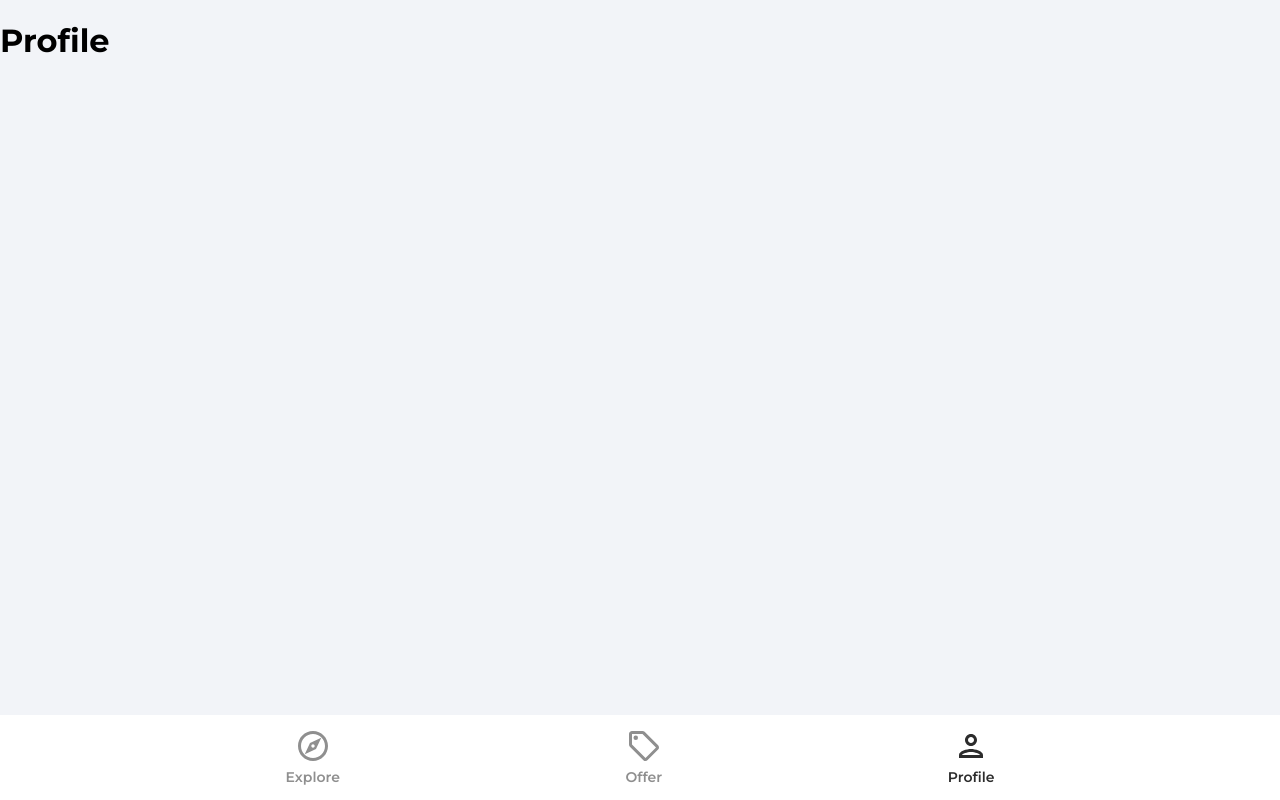
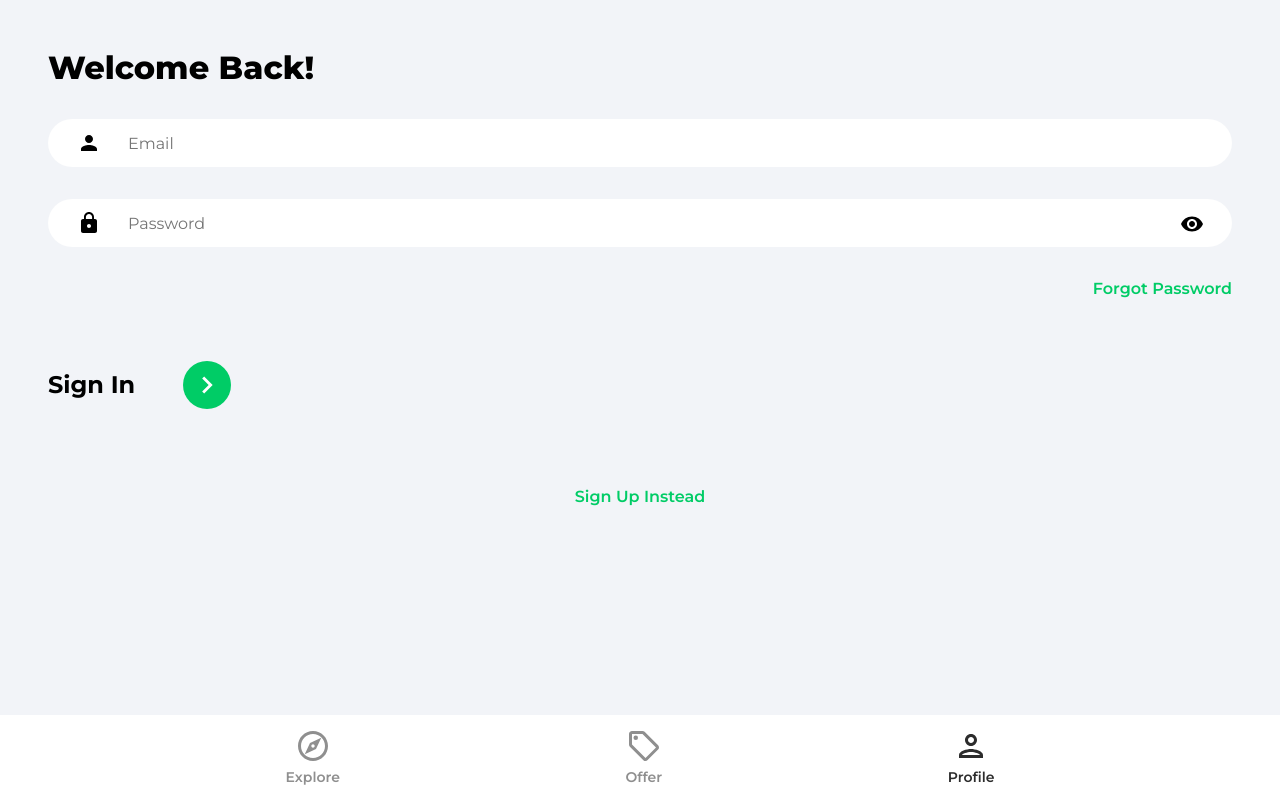
Before and after one commit to christopherdec/react-front-to-back, a React (Create React App) app in the folder house-marketplace/: page /profile in a window 1280 px wide. Built offline with nearby package versions, Linux system fonts and the light colour scheme.

Commit message:
finished SignUp.jsx

```diff
--- a/house-marketplace/src/App.js
+++ b/house-marketplace/src/App.js
@@ -14,9 +14,9 @@
             <Routes>
                 <Route path='/' element={<Explore />} />
                 <Route path='/offers' element={<Offers />} />
-                <Route path='/profile' element={<Profile />} />
-                <Route path='/signin' element={<SignIn />} />
-                <Route path='/singup' element={<SignUp />} />
+                <Route path='/profile' element={<SignIn />} />
+                <Route path='/sign-in' element={<SignIn />} />
+                <Route path='/sign-up' element={<SignUp />} />
                 <Route path='/forgot-password' element={<ForgotPassword />} />
             </Routes>
             <Navbar />
--- a/house-marketplace/src/pages/SignIn.jsx
+++ b/house-marketplace/src/pages/SignIn.jsx
@@ -1,8 +1,67 @@
+import { ReactComponent as ArrowRightIcon } from '../assets/svg/keyboardArrowRightIcon.svg';
+import visibilityIcon from '../assets/svg/visibilityIcon.svg'
+import { useState } from "react";
+import { Link, useNavigate } from "react-router-dom";
 function SignIn() {
+    const [showPassword, setShowPassword] = useState(false)
+    const [formData, setFormData] = useState({
+        email: '',
+        password: ''
+    })
+    const {email, password} = formData
+
+    const navigate = useNavigate()
+
+    const onChange = (e) => {
+        setFormData((prevState) => ({
+            ...prevState,
+            [e.target.id]: e.target.value
+        }))
+    }
+
     return (
-        <div>
-            <h1>Sign In</h1>
-        </div>
+        <>
+            <div className="pageContainer">
+                <header>
+                    <p className="pageHeader">Welcome Back!</p>
+                </header>
+                <form>
+                    <input
+                        id="email"
+                        type="email"
+                        className="emailInput"
+                        placeholder="Email"
+                        value={email}
+                        onChange={onChange}
+                    />
+                    <div className="passwordInputDiv">
+                        <input
+                            id="password"
+                            type={showPassword ? "text" : "password"}
+                            className="passwordInput"
+                            placeholder="Password"
+                            value={password}
+                            onChange={onChange}
+                        />
+                        <img src={visibilityIcon} alt="show password" className="showPassword"
+                             onClick={() => setShowPassword((prevState) => !prevState)}/>
+                    </div>
+                    <Link to='/forgot-password' className='forgotPasswordLink'>
+                        Forgot Password
+                    </Link>
+                    <div className="signInBar">
+                        <p className="signInText">Sign In</p>
+                        <button className="signInButton">
+                            <ArrowRightIcon fill="#ffffff" width="34px" height="34px"/>
+                        </button>
+                    </div>
+                </form>
+                {/* todo: Google OAuth component */}
+                <Link to="/sign-up" className="registerLink">
+                    Sign Up Instead
+                </Link>
+            </div>
+        </>
     )
 }
 
--- a/house-marketplace/src/pages/SignUp.jsx
+++ b/house-marketplace/src/pages/SignUp.jsx
@@ -1,8 +1,103 @@
+import { ReactComponent as ArrowRightIcon } from '../assets/svg/keyboardArrowRightIcon.svg';
+import visibilityIcon from '../assets/svg/visibilityIcon.svg'
+import { useState } from "react";
+import { Link, useNavigate } from "react-router-dom";
+import { getAuth, createUserWithEmailAndPassword, updateProfile } from 'firebase/auth'
+import { setDoc, doc, serverTimestamp } from 'firebase/firestore'
+import { db } from '../firebase.conf'
 function SignUp() {
+    const [showPassword, setShowPassword] = useState(false)
+    const [formData, setFormData] = useState({
+        name: '',
+        email: '',
+        password: ''
+    })
+    const {name, email, password} = formData
+
+    const navigate = useNavigate()
+
+    const onChange = (e) => {
+        setFormData((prevState) => ({
+            ...prevState,
+            [e.target.id]: e.target.value
+        }))
+    }
+
+    const onSubmit = async (e) => {
+        e.preventDefault()
+
+        try {
+            const auth = getAuth()
+            console.log('auth:', auth)
+
+            const userCredential = await createUserWithEmailAndPassword(auth, email, password)
+            console.log('userCredential:', userCredential)
+
+            const user = userCredential.user
+            updateProfile(auth.currentUser, {
+                displayName: name
+            })
+
+            const formDataCopy = {...formData}
+            delete formDataCopy.password
+            formDataCopy.timestamp = serverTimestamp()
+
+            await setDoc(doc(db, 'users', user.uid), formDataCopy)
+
+            navigate('/')
+        } catch (error) {
+            console.log(error)
+        }
+    }
+
     return (
-        <div>
-            <h1>Sign Up</h1>
-        </div>
+        <>
+            <div className="pageContainer">
+                <header>
+                    <p className="pageHeader">Create your account</p>
+                </header>
+                <form onSubmit={onSubmit}>
+                    <input
+                        id="name"
+                        type="text"
+                        className="nameInput"
+                        placeholder="Name"
+                        value={name}
+                        onChange={onChange}
+                    />
+                    <input
+                        id="email"
+                        type="email"
+                        className="emailInput"
+                        placeholder="Email"
+                        value={email}
+                        onChange={onChange}
+                    />
+                    <div className="passwordInputDiv">
+                        <input
+                            id="password"
+                            type={showPassword ? "text" : "password"}
+                            className="passwordInput"
+                            placeholder="Password"
+                            value={password}
+                            onChange={onChange}
+                        />
+                        <img src={visibilityIcon} alt="show password" className="showPassword"
+                             onClick={() => setShowPassword((prevState) => !prevState)}/>
+                    </div>
+                    <div className="signUpBar">
+                        <p className="signUpText">Sign Up</p>
+                        <button className="signUpButton">
+                            <ArrowRightIcon fill="#ffffff" width="34px" height="34px"/>
+                        </button>
+                    </div>
+                </form>
+                {/* todo: Google OAuth component */}
+                <Link to="/sign-in" className="registerLink">
+                    Sign In Instead
+                </Link>
+            </div>
+        </>
     )
 }
 
```
Also changed, not shown: house-marketplace/src/firebase.conf.js (renamed from house-marketplace/firebase.conf.js).
